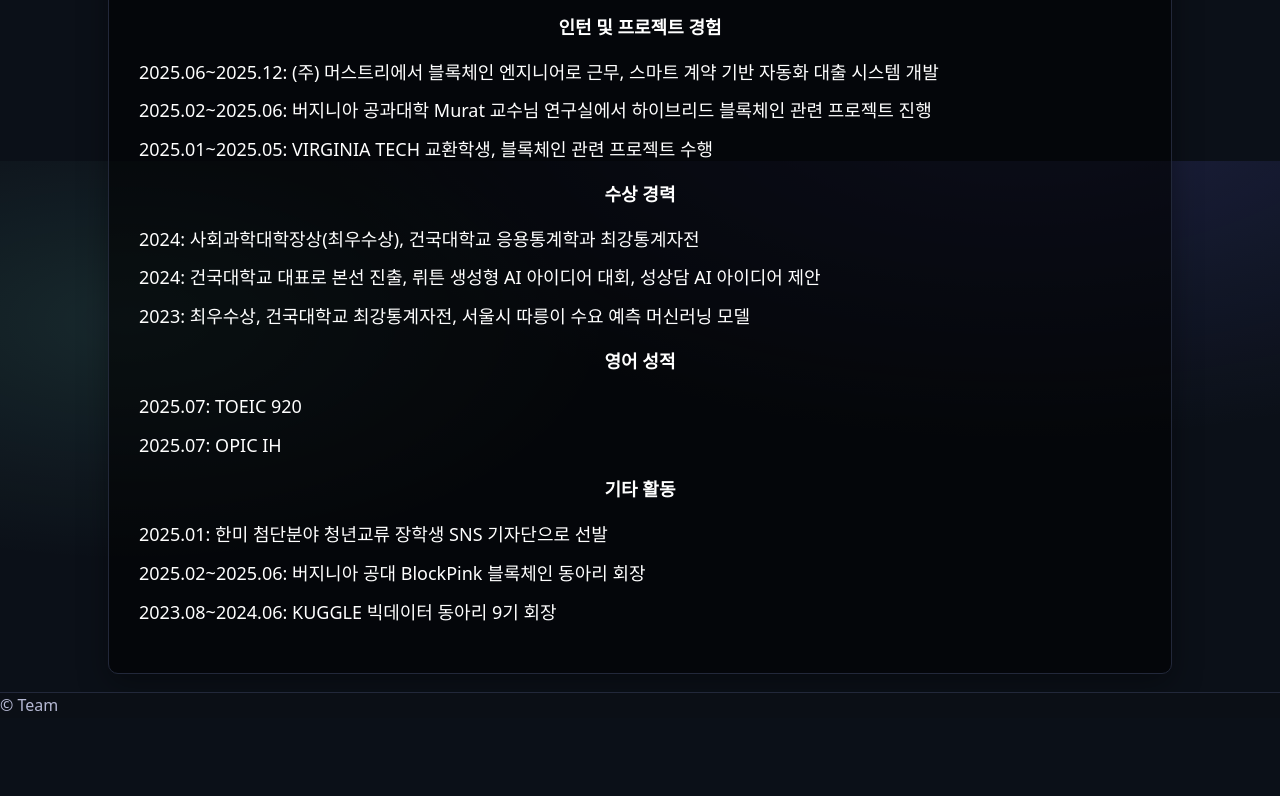
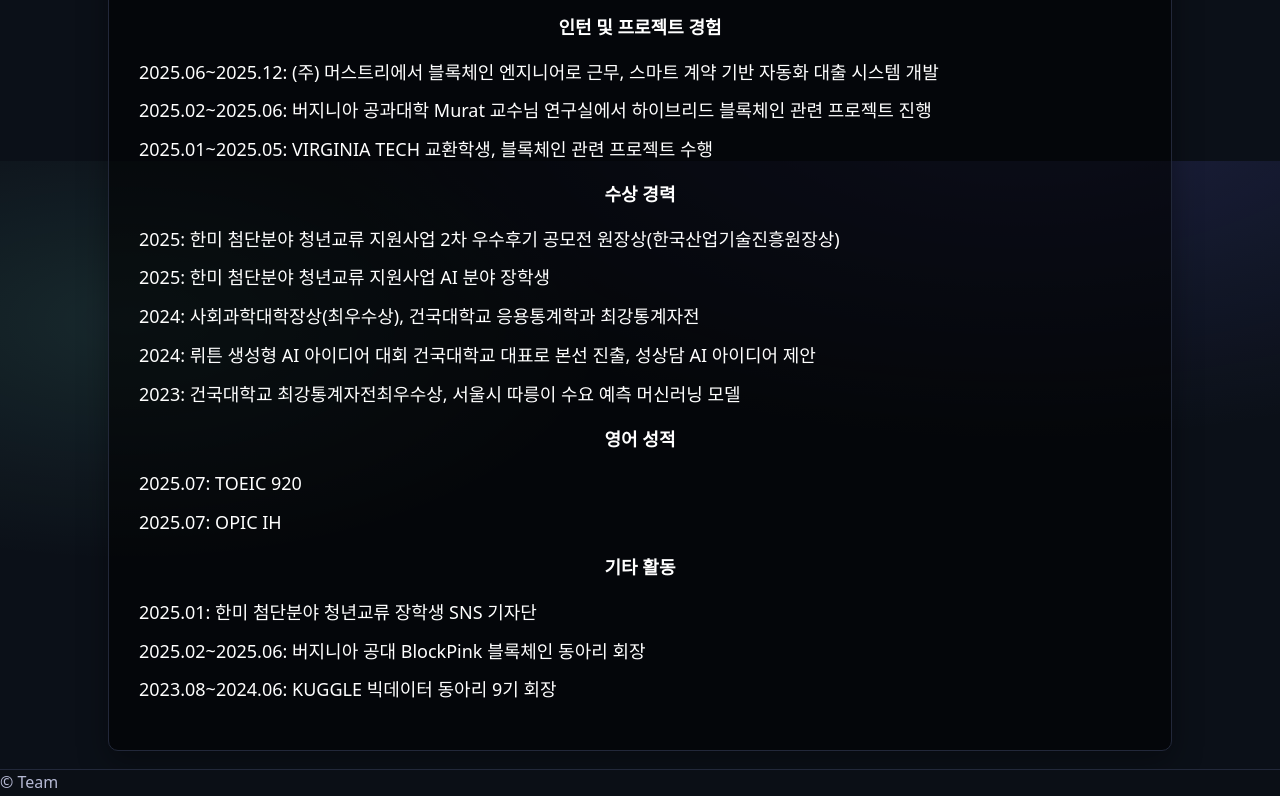
Before and after one commit to rich-hyun/TMZ_Freeze, a website: page C_jhkim/web/jaehyun.html in a window 1280 px wide. Shown: the part 1439-2235 px from the top of the page. Before the commit the page ends 2157 px from the top, so only its background shows below. Drawn offline with Linux system fonts and the light colour scheme.

Commit message:
[수정]

```diff
--- a/C_jhkim/web/jaehyun.html
+++ b/C_jhkim/web/jaehyun.html
@@ -105,9 +105,11 @@
 
       <h3>수상 경력</h3>
       <ul>
+        <li>2025: 한미 첨단분야 청년교류 지원사업 2차 우수후기 공모전 원장상(한국산업기술진흥원장상) </li>
+        <li>2025: 한미 첨단분야 청년교류 지원사업 AI 분야 장학생</li>
         <li>2024: 사회과학대학장상(최우수상), 건국대학교 응용통계학과 최강통계자전</li>
-        <li>2024: 건국대학교 대표로 본선 진출, 뤼튼 생성형 AI 아이디어 대회, 성상담 AI 아이디어 제안</li>
-        <li>2023: 최우수상, 건국대학교 최강통계자전, 서울시 따릉이 수요 예측 머신러닝 모델</li>
+        <li>2024: 뤼튼 생성형 AI 아이디어 대회 건국대학교 대표로 본선 진출, 성상담 AI 아이디어 제안</li>
+        <li>2023: 건국대학교 최강통계자전최우수상, 서울시 따릉이 수요 예측 머신러닝 모델</li>
       </ul>
 
       <h3>영어 성적</h3>
@@ -118,7 +120,7 @@
 
       <h3>기타 활동</h3>
       <ul>
-        <li>2025.01: 한미 첨단분야 청년교류 장학생 SNS 기자단으로 선발</li>
+        <li>2025.01: 한미 첨단분야 청년교류 장학생 SNS 기자단</li>
         <li>2025.02~2025.06: 버지니아 공대 BlockPink 블록체인 동아리 회장</li>
         <li>2023.08~2024.06: KUGGLE 빅데이터 동아리 9기 회장</li>
 
```
